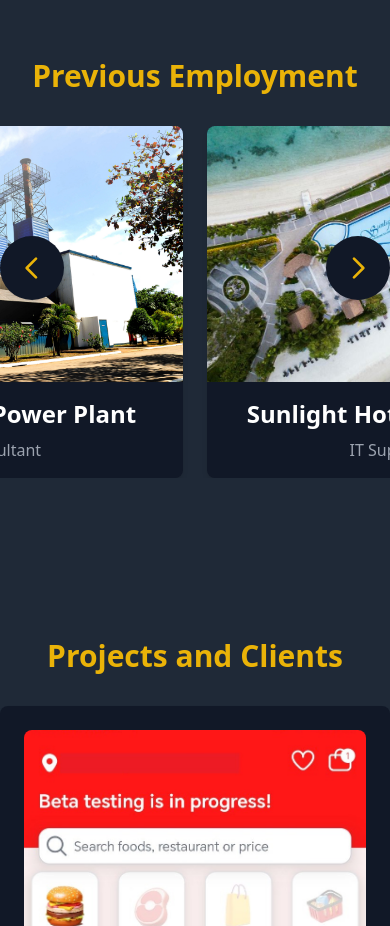
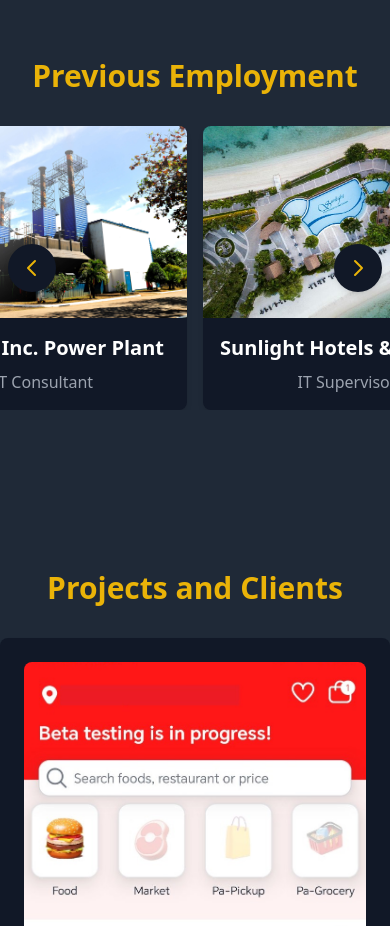
Before and after one commit to Sonny309/portfolio, a website: page index.html in a window 390 px wide. Shown: the part 3500-4426 px from the top of the page. Drawn offline with nearby package versions, Linux system fonts and the light colour scheme.

Commit message:
responsive

```diff
--- a/index.html
+++ b/index.html
@@ -187,60 +187,59 @@
 <section id="previous-employment" class="py-20 bg-gray-800">
     <div class="container mx-auto text-center relative">
         <h2 class="text-3xl font-bold text-yellow-500">Previous Employment</h2>
-        <div class="mt-8 flex items-center justify-center">
+        <div class="mt-8 flex items-center justify-center relative">
             <!-- Left Button -->
-            <button class="absolute left-0 top-1/2 transform -translate-y-1/2 bg-gray-900 text-yellow-500 p-4 rounded-full shadow-md hover:bg-gray-700 z-10" onclick="scrollLeft()">
-                <svg xmlns="http://www.w3.org/2000/svg" class="h-8 w-8" fill="none" viewBox="0 0 24 24" stroke="currentColor">
+            <button class="absolute left-2 top-1/2 transform -translate-y-1/2 bg-gray-900 text-yellow-500 p-3 rounded-full shadow-md hover:bg-gray-700 z-10" onclick="scrollLeft()">
+                <svg xmlns="http://www.w3.org/2000/svg" class="h-6 w-6 md:h-8 md:w-8" fill="none" viewBox="0 0 24 24" stroke="currentColor">
                     <path stroke-linecap="round" stroke-linejoin="round" stroke-width="2" d="M15 19l-7-7 7-7" />
                 </svg>
             </button>
 
             <!-- Scrollable Container -->
-            <div class="flex space-x-6 overflow-x-scroll scrollbar-hide snap-x snap-mandatory items-center justify-center w-full px-16">
+            <div class="flex space-x-4 overflow-x-scroll scrollbar-hide snap-x snap-mandatory items-center justify-center w-full px-4 md:px-16">
                 <!-- Employment 1 -->
-                <div class="flex-shrink-0 w-96 bg-gray-900 rounded-lg shadow-md hover:shadow-lg hover:bg-gray-700 snap-center">
-                    <img src="accenture.webp" alt="Accenture Philippines" class="rounded-t-lg w-full h-64 object-cover">
+                <div class="flex-shrink-0 w-72 md:w-96 bg-gray-900 rounded-lg shadow-md hover:shadow-lg hover:bg-gray-700 snap-center">
+                    <img src="accenture.webp" alt="Accenture Philippines" class="rounded-t-lg w-full h-48 md:h-64 object-cover">
                     <div class="p-4">
-                        <h3 class="text-2xl font-bold text-white">Accenture Philippines</h3>
+                        <h3 class="text-xl md:text-2xl font-bold text-white">Accenture Philippines</h3>
                         <p class="text-gray-400 mt-2">App/Cloud Analyst</p>
                     </div>
                 </div>
                 <!-- Employment 2 -->
-                <div class="flex-shrink-0 w-96 bg-gray-900 rounded-lg shadow-md hover:shadow-lg hover:bg-gray-700 snap-center">
-                    <img src="deltap.jpg" alt="Delta P, Inc. Power Plant" class="rounded-t-lg w-full h-64 object-cover">
+                <div class="flex-shrink-0 w-72 md:w-96 bg-gray-900 rounded-lg shadow-md hover:shadow-lg hover:bg-gray-700 snap-center">
+                    <img src="deltap.jpg" alt="Delta P, Inc. Power Plant" class="rounded-t-lg w-full h-48 md:h-64 object-cover">
                     <div class="p-4">
-                        <h3 class="text-2xl font-bold text-white">Delta P, Inc. Power Plant</h3>
+                        <h3 class="text-xl md:text-2xl font-bold text-white">Delta P, Inc. Power Plant</h3>
                         <p class="text-gray-400 mt-2">IT Consultant</p>
                     </div>
                 </div>
                 <!-- Employment 3 -->
-                <div class="flex-shrink-0 w-96 bg-gray-900 rounded-lg shadow-md hover:shadow-lg hover:bg-gray-700 snap-center">
-                    <img src="sunlighthotelsandresorts.jpg" alt="Sunlight Hotels & Resorts" class="rounded-t-lg w-full h-64 object-cover">
+                <div class="flex-shrink-0 w-72 md:w-96 bg-gray-900 rounded-lg shadow-md hover:shadow-lg hover:bg-gray-700 snap-center">
+                    <img src="sunlighthotelsandresorts.jpg" alt="Sunlight Hotels & Resorts" class="rounded-t-lg w-full h-48 md:h-64 object-cover">
                     <div class="p-4">
-                        <h3 class="text-2xl font-bold text-white">Sunlight Hotels & Resorts</h3>
+                        <h3 class="text-xl md:text-2xl font-bold text-white">Sunlight Hotels & Resorts</h3>
                         <p class="text-gray-400 mt-2">IT Supervisor</p>
                     </div>
                 </div>
                 <!-- Employment 4 -->
-                <div class="flex-shrink-0 w-96 bg-gray-900 rounded-lg shadow-md hover:shadow-lg hover:bg-gray-700 snap-center">
-                    <img src="sheridan.jpg" alt="Sheridan" class="rounded-t-lg w-full h-64 object-cover">
+                <div class="flex-shrink-0 w-72 md:w-96 bg-gray-900 rounded-lg shadow-md hover:shadow-lg hover:bg-gray-700 snap-center">
+                    <img src="sheridan.jpg" alt="Sheridan" class="rounded-t-lg w-full h-48 md:h-64 object-cover">
                     <div class="p-4">
-                        <h3 class="text-2xl font-bold text-white">Sheridan</h3>
+                        <h3 class="text-xl md:text-2xl font-bold text-white">Sheridan</h3>
                         <p class="text-gray-400 mt-2">IT Assistant</p>
                     </div>
                 </div>
             </div>
 
             <!-- Right Button -->
-            <button class="absolute right-0 top-1/2 transform -translate-y-1/2 bg-gray-900 text-yellow-500 p-4 rounded-full shadow-md hover:bg-gray-700 z-10" onclick="scrollRight()">
-                <svg xmlns="http://www.w3.org/2000/svg" class="h-8 w-8" fill="none" viewBox="0 0 24 24" stroke="currentColor">
+            <button class="absolute right-2 top-1/2 transform -translate-y-1/2 bg-gray-900 text-yellow-500 p-3 rounded-full shadow-md hover:bg-gray-700 z-10" onclick="scrollRight()">
+                <svg xmlns="http://www.w3.org/2000/svg" class="h-6 w-6 md:h-8 md:w-8" fill="none" viewBox="0 0 24 24" stroke="currentColor">
                     <path stroke-linecap="round" stroke-linejoin="round" stroke-width="2" d="M9 5l7 7-7 7" />
                 </svg>
             </button>
         </div>
     </div>
 </section>
-
 
                 <script>
                     function scrollLeft() {
```
